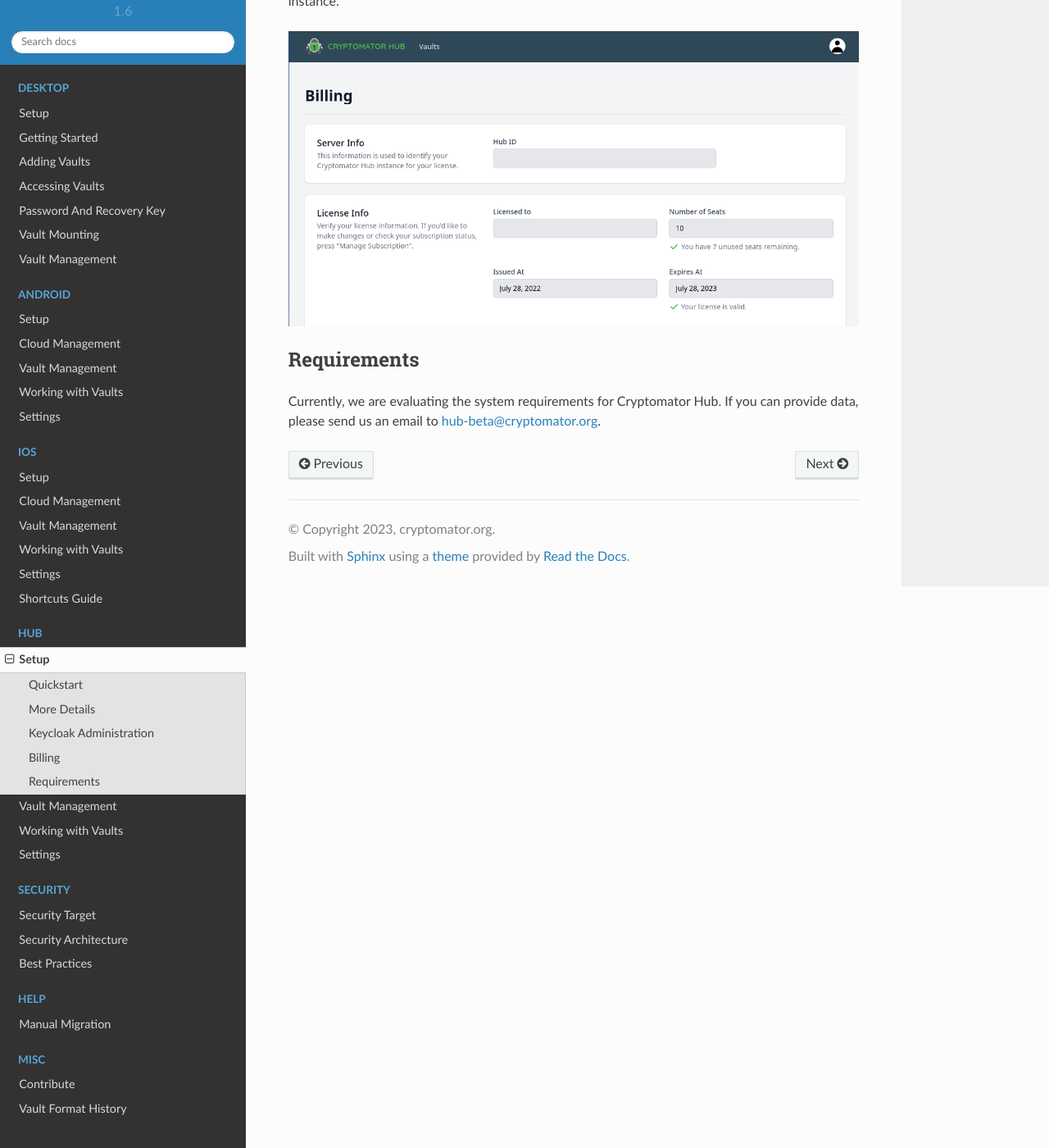
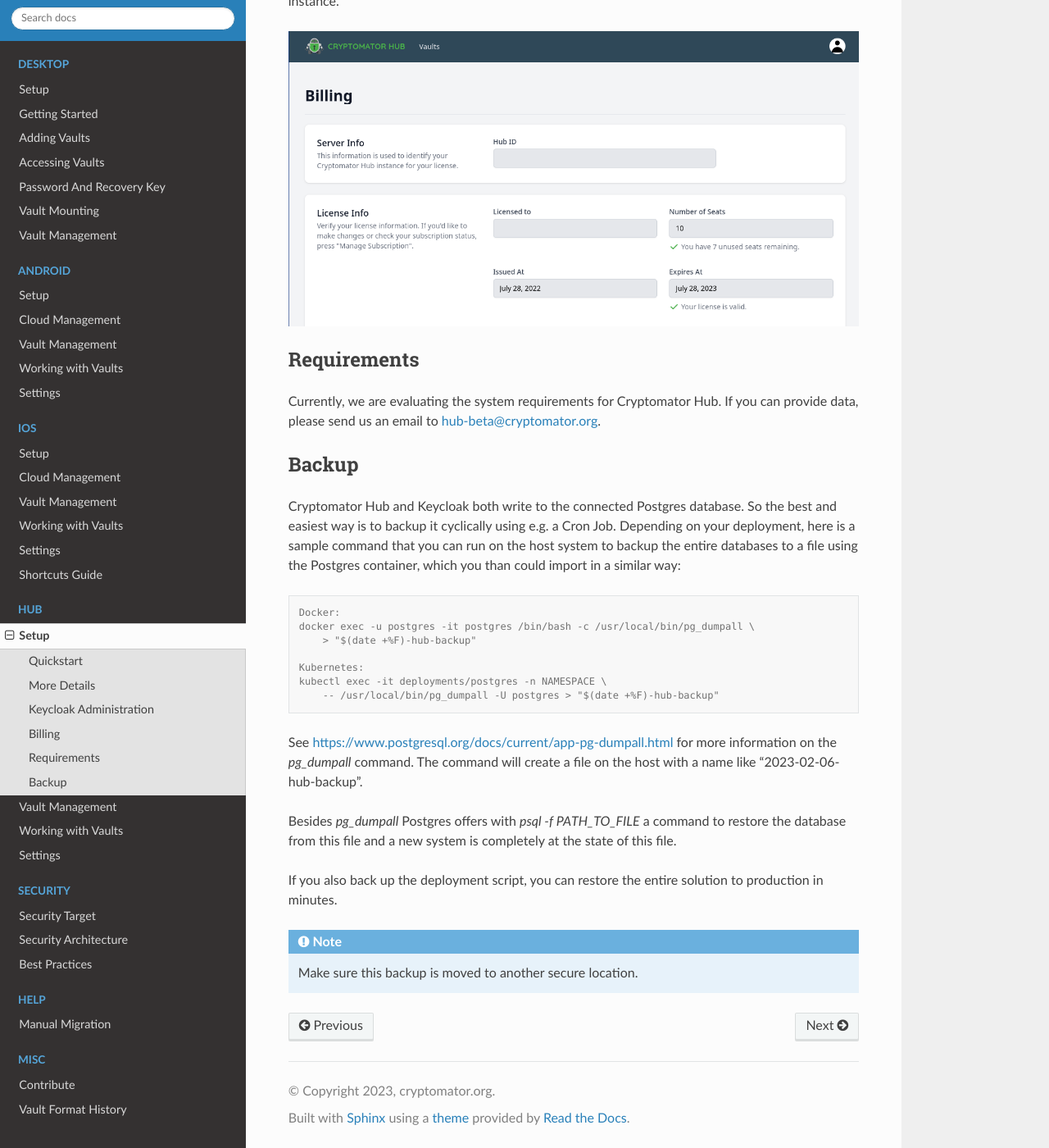
Before and after one commit to cryptomator/docs, a Sphinx documentation site: the page built from source/hub/setup.rst, in a window 1280 px wide and 1400 px high, scrolled down 1567 px. Shown: the whole window at 82% size. Built offline with Sphinx 7.4.7 and the Read the Docs theme 2.0.0, drawn with Linux system fonts in a browser that asks for light colours.

Commit message:
Add Hub backup chapter

```diff
--- a/source/hub/setup.rst
+++ b/source/hub/setup.rst
@@ -64,3 +64,31 @@
 ------------
 
 Currently, we are evaluating the system requirements for Cryptomator Hub. If you can provide data, please send us an email to hub-beta@cryptomator.org.
+
+.. _hub/setup/backup:
+
+Backup
+------------
+
+Cryptomator Hub and Keycloak both write to the connected Postgres database. So the best and easiest way is to backup it cyclically using e.g. a Cron Job. Depending on your deployment, here is a sample command that you can run on the host system to backup the entire databases to a file using the Postgres container, which you than could import in a similar way:
+
+.. code-block:: console
+
+    Docker:
+    docker exec -u postgres -it postgres /bin/bash -c /usr/local/bin/pg_dumpall \
+        > "$(date +%F)-hub-backup"
+
+    Kubernetes:
+    kubectl exec -it deployments/postgres -n NAMESPACE \
+        -- /usr/local/bin/pg_dumpall -U postgres > "$(date +%F)-hub-backup"
+
+See https://www.postgresql.org/docs/current/app-pg-dumpall.html for more information on the `pg_dumpall` command.
+The command will create a file on the host with a name like "2023-02-06-hub-backup".
+
+Besides `pg_dumpall` Postgres offers with `psql -f PATH_TO_FILE` a command to restore the database from this file and a new system is completely at the state of this file.
+
+If you also back up the deployment script, you can restore the entire solution to production in minutes.
+
+.. note::
+
+    Make sure this backup is moved to another secure location.
```
